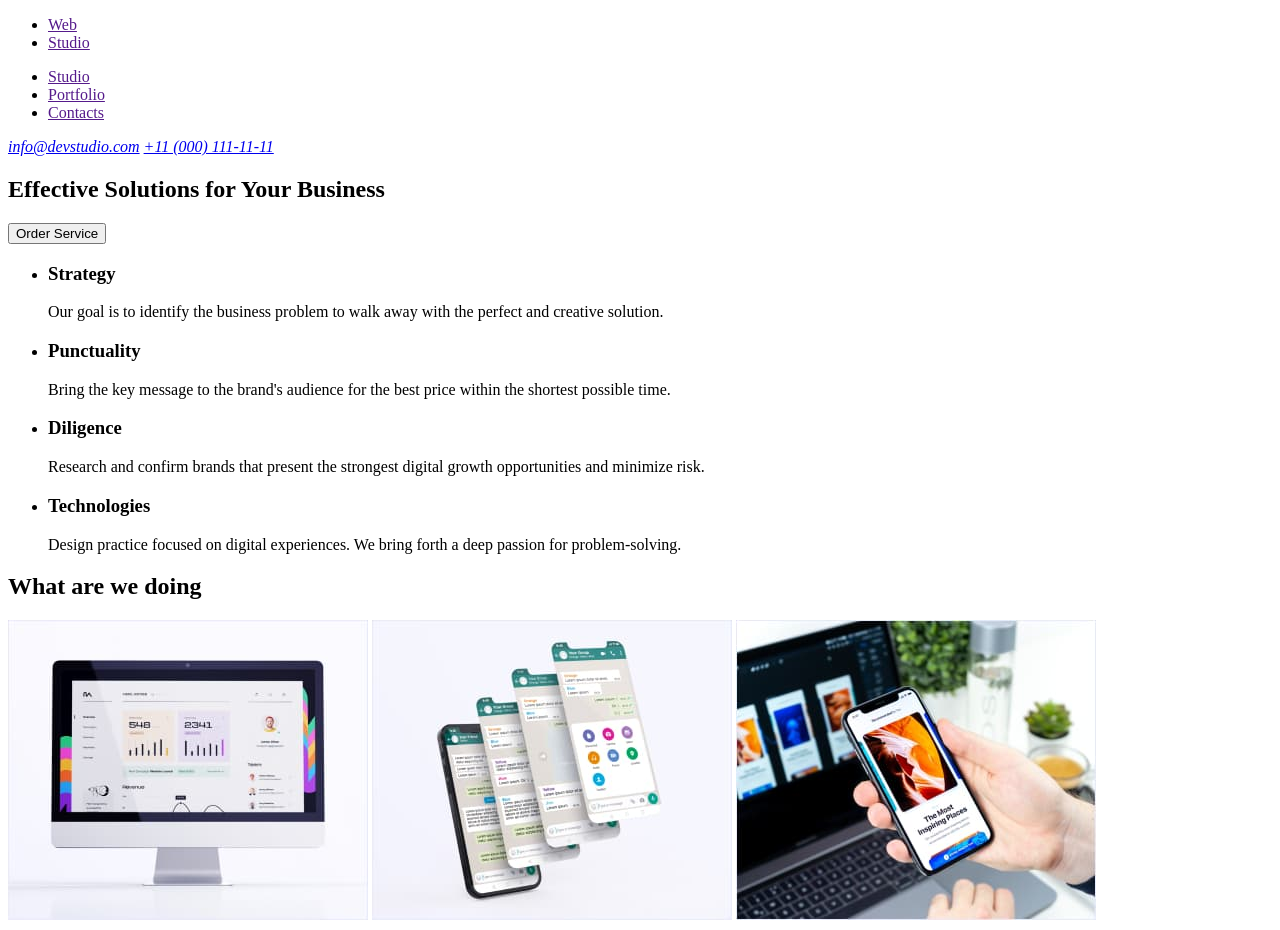
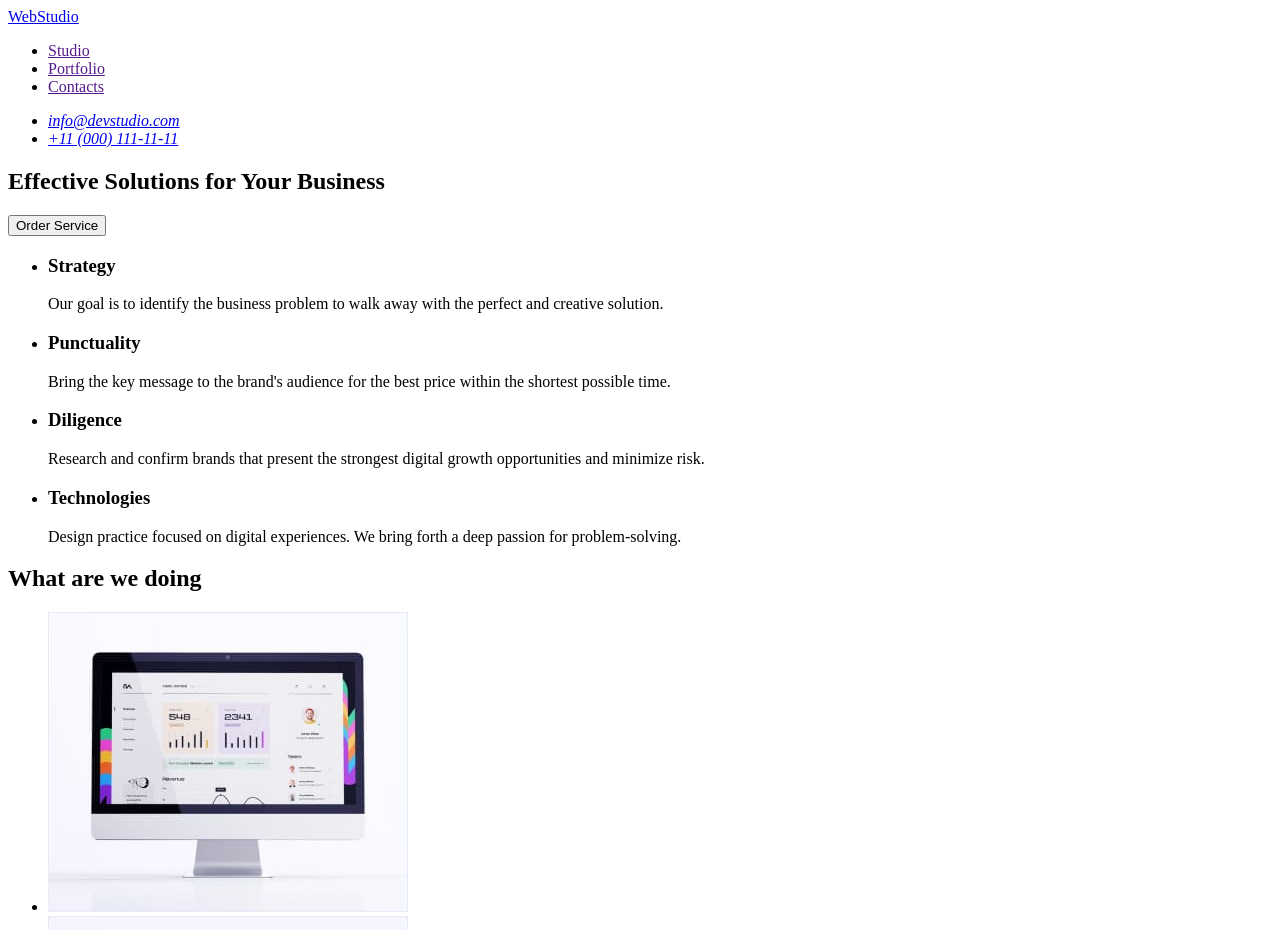
Before and after one commit to SofiX4/goit-markup-hw-012, a plain HTML site: page index.html in a window 1280 px wide. Shown: the top 930 px of the page. Drawn offline with Linux system fonts and the light colour scheme.

Commit message:
finish html2

```diff
--- a/index.html
+++ b/index.html
@@ -11,10 +11,7 @@
 <body>
     <header>
         <nav>
-            <ul>
-                <li><a href="">Web</a></li>
-                <li><a href="">Studio</a></li>
-            </ul>
+            <a href="./index.html">WebStudio</a>
             <ul>
                 <li><a href="">Studio</a></li>
                 <li><a href="">Portfolio</a></li>
@@ -22,8 +19,10 @@
             </ul>
         </nav>
         <address>
-            <a href="mailto:info@devstudio.com">info@devstudio.com</a>
-            <a href="tel:+11(000)1111111">+11 (000) 111-11-11</a>
+            <ul>
+                <li><a href="mailto:info@devstudio.com">info@devstudio.com</a></li>
+                <li><a href="tel:+11(000)1111111">+11 (000) 111-11-11</a></li>
+            </ul>
         </address>
     </header>
     <main>
@@ -58,9 +57,11 @@
         </section>
         <section>
             <h2>What are we doing</h2>
-            <img src="./images/doing1.jpg" alt="What are we doing" width="360" height="300">
-            <img src="./images/doing2.jpg" alt="What are we doing" width="360" height="300">
-            <img src="./images/doing3.jpg" alt="What are we doing" width="360" height="300">
+            <ul>
+                <li><img src="./images/doing1.jpg" alt="What are we doing" width="360" height="300"></li>
+                <li><img src="./images/doing2.jpg" alt="What are we doing" width="360" height="300"></li>
+                <li><img src="./images/doing3.jpg" alt="What are we doing" width="360" height="300"></li>
+            </ul>
         </section>
         <section>
             <h2>Our Team</h2>
@@ -89,10 +90,8 @@
         </section>
     </main>
     <footer>
-        <ul>
-            <li><a href="">Web</a></li>
-            <li><a href="">Studio</a></li>
-        </ul>
+            <a href="./index.html">Web</a>
+            <a href="./index.html">Studio</a>
         <p>Increase the flow of customers and sales for your business with digital marketing & growth solutions.</p>
     </footer>
 </body>
```
